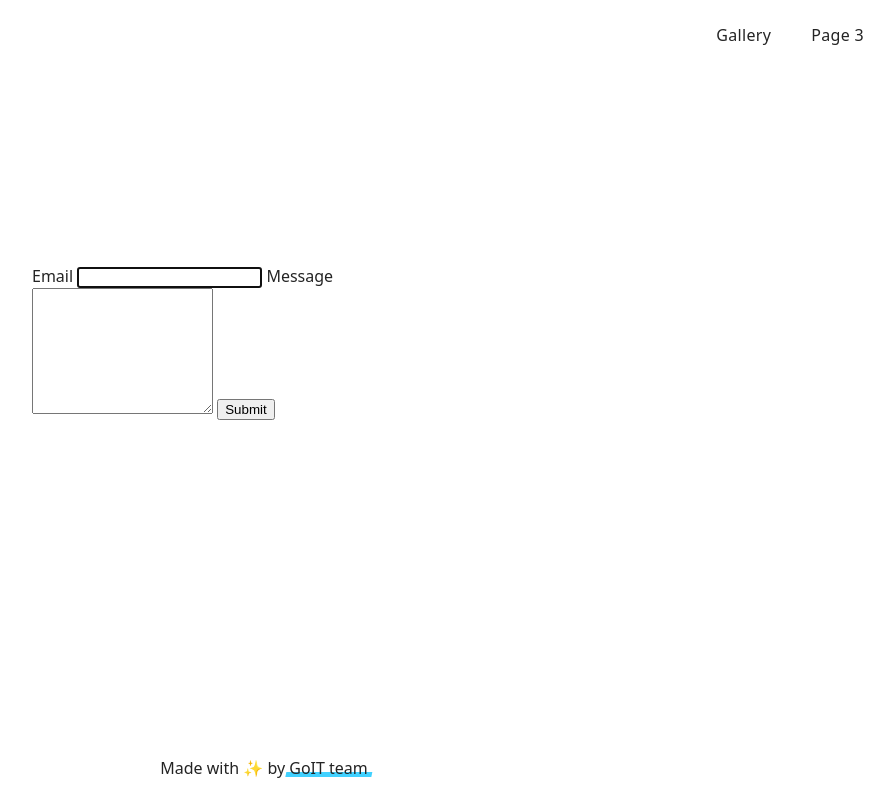
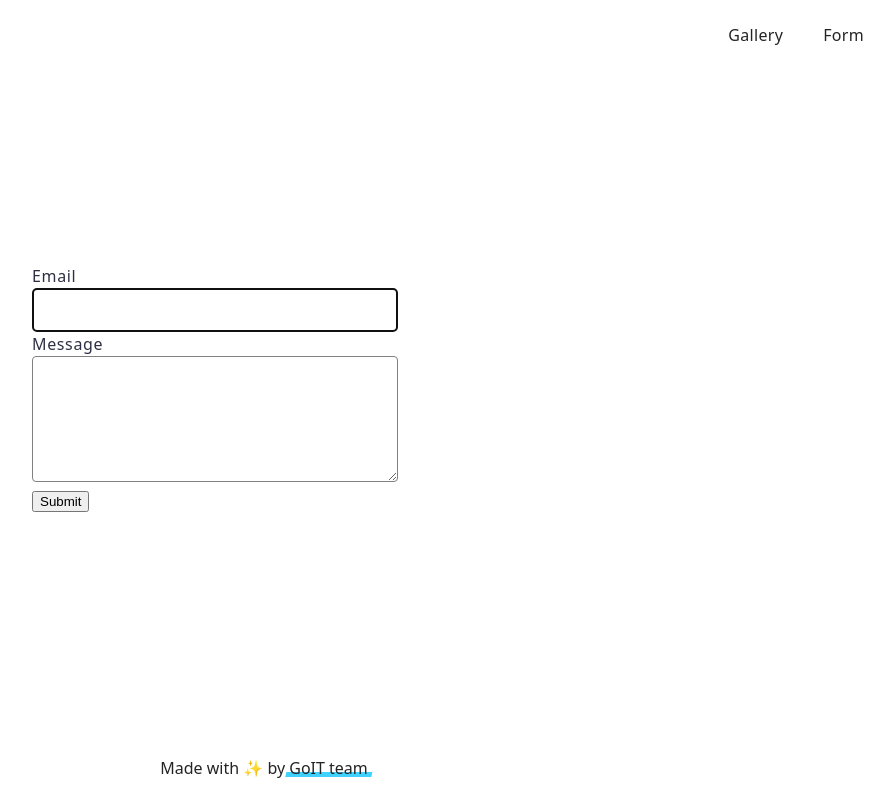
Before and after one commit to olyamh/goit-js-hw-09, a website built with Vite: page src/page-3.html in a window 1280 px wide. Shown: the whole page, without its empty margins (376-1270 px from the left). Built offline with nearby package versions, Linux system fonts and the light colour scheme.

Commit message:
add home task whole

```diff
--- a/src/css/form.css
+++ b/src/css/form.css
@@ -11,3 +11,25 @@
     background-color:  #fff;
     display: block;
 }
+
+label {
+    font-weight: 400;
+font-size: 16px;
+line-height: 150%;
+letter-spacing: 0.04em;
+color: #2e2f42;
+}
+
+input {
+    border: 1px solid #808080;
+border-radius: 4px;
+width: 360px;
+height: 40px;
+}
+
+textarea {
+    border: 1px solid #808080;
+border-radius: 4px;
+width: 360px;
+
+}
--- a/src/js/form.js
+++ b/src/js/form.js
@@ -1,7 +1,7 @@
-const STORAGE_KEY = "feedback-form-state";
+const STORAGE_KEY = 'feedback-form-state';
 let formData = {
-    email: "",
-    message: ""
+  email: '',
+  message: '',
 };
 
 const feedbackForm = document.querySelector('.feedback-form');
@@ -12,7 +12,7 @@ feedbackForm.addEventListener('input', onFeedbackForm);
 popupText();
 feedbackForm.addEventListener('submit', checkSubmit);
 
-function onFeedbackForm(){
+function onFeedbackForm() {
   const emailValue = inputEmail.value;
   const textareaValue = inputMessage.value;
   formData.email = emailValue;
@@ -21,22 +21,27 @@ function onFeedbackForm(){
   localStorage.setItem(STORAGE_KEY, JSON.stringify(formData));
 }
 
-function popupText(){
+function popupText() {
   const infoGet = localStorage.getItem(STORAGE_KEY);
   const info = JSON.parse(infoGet);
 
-    if (info){
+  if (info) {
     inputEmail.value = info.email;
     inputMessage.value = info.message;
   }
 }
 
-function checkSubmit (event){
+function checkSubmit(event) {
   event.preventDefault();
 
   if (!inputEmail.value || !inputMessage.value) {
     alert('All form fields must be filled in');
   } else {
-        console.log({ email: inputEmail.value, message: inputMessage.value });;
+    console.log({ email: inputEmail.value, message: inputMessage.value });
   }
+
+  inputEmail.value = '';
+  inputMessage.value = '';
+
+  localStorage.removeItem(STORAGE_KEY);
 }
--- a/src/partials/header.html
+++ b/src/partials/header.html
@@ -11,7 +11,7 @@
           <a class="nav-link {=$highlight-act}" href="./page-2.html">Gallery</a>
         </li>
         <li class="nav-item">
-          <a class="nav-link {=$highlight-curr}" href="./page-3.html">Page 3</a>
+          <a class="nav-link {=$highlight-curr}" href="./page-3.html">Form</a>
         </li>
       </ul>
     </nav>
```
Also changed, not shown: src/js/1-gallery.js (+6 -3 lines), src/css/gallery.css (line endings or trailing spaces), src/js/main.js (deleted). Lines whose indentation alone changed are shown as unchanged.
